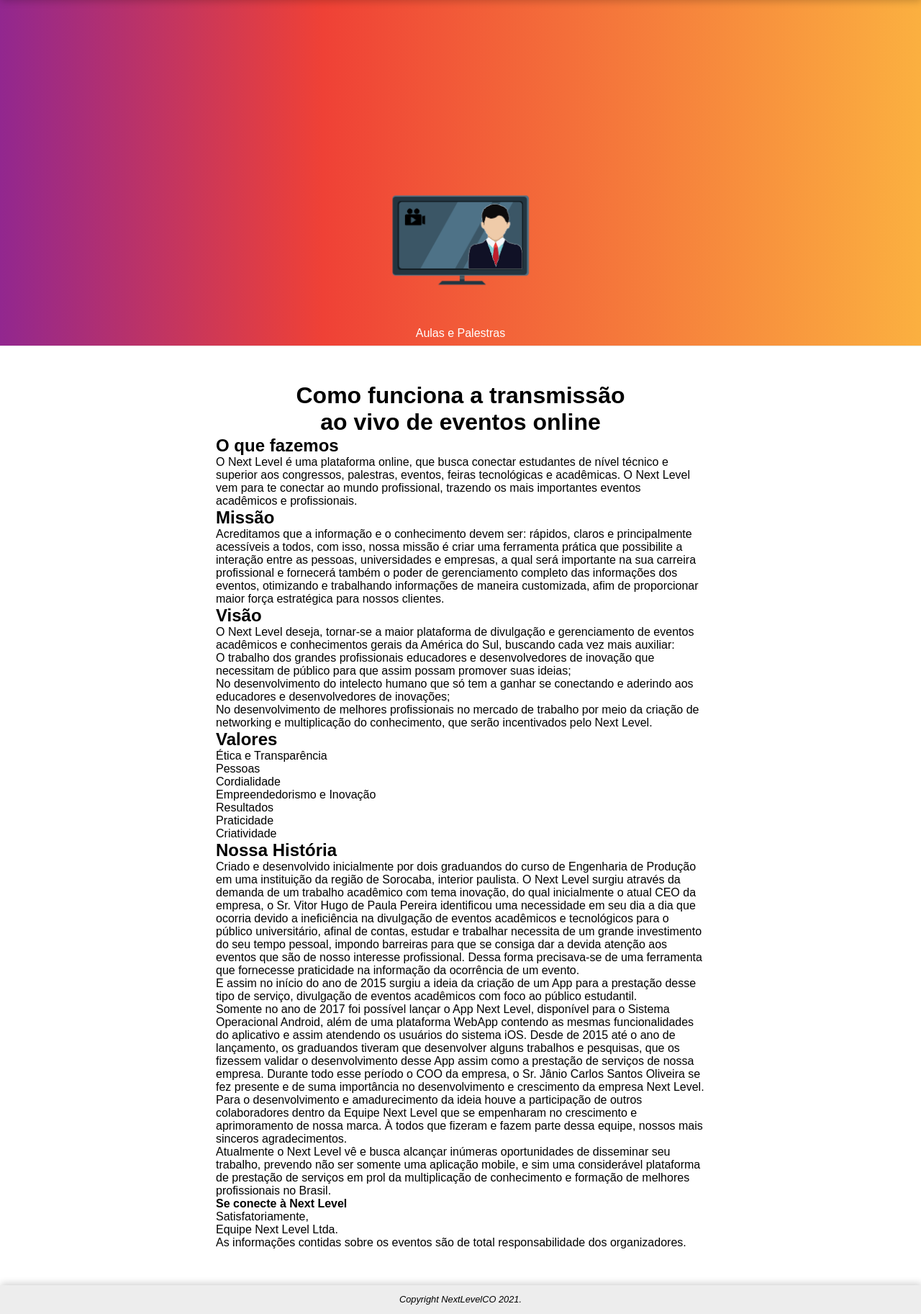
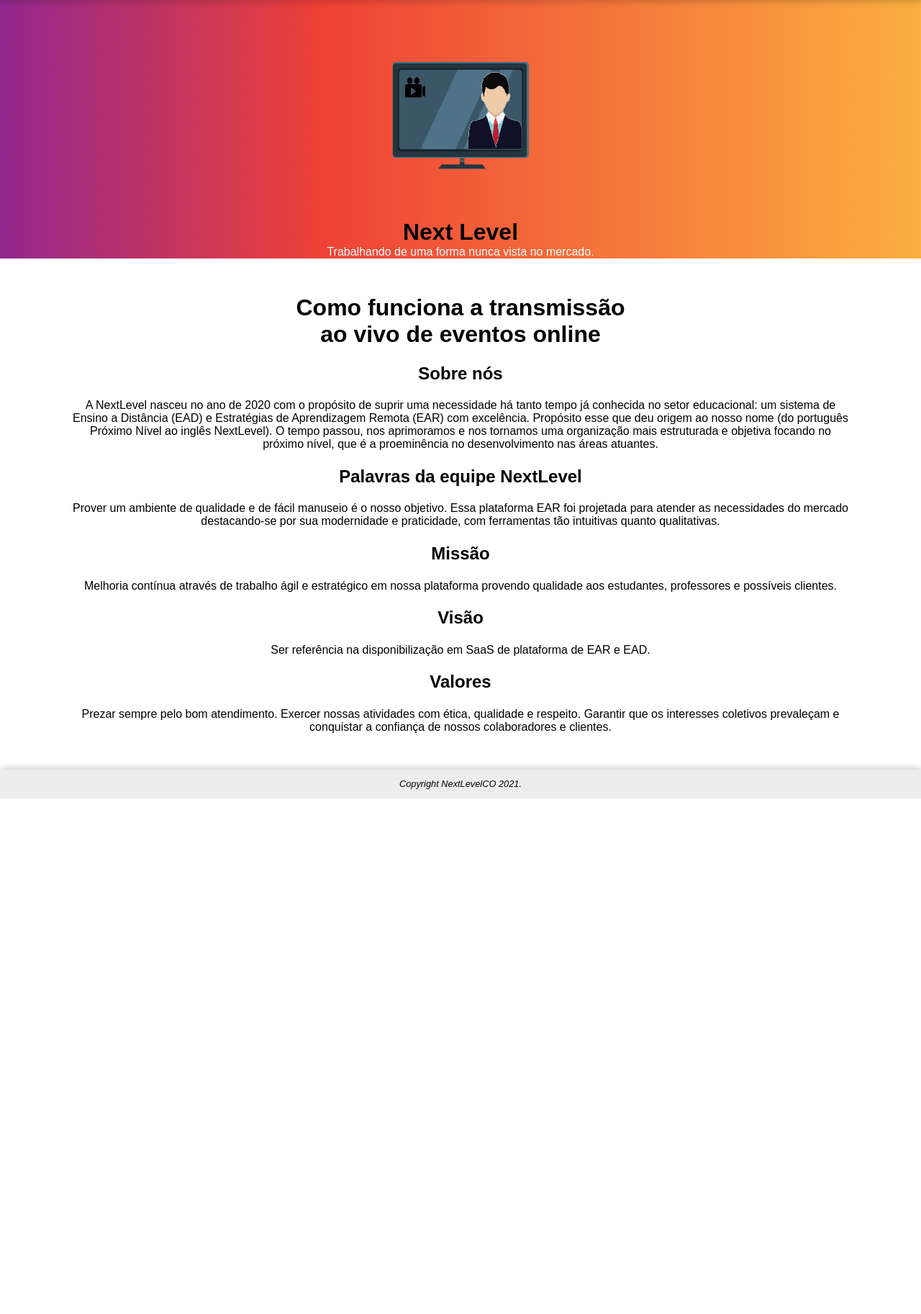
Before and after one commit to lucasgiannone/nlevel, a PHP site: page /sobre.php in a window 1280 px wide. Shown: the part 56-1881 px from the top of the page at 72% size. After the commit the page ends 1165 px from the top, so only its background shows below. Run offline with PHP 8.4, Linux system fonts and the light colour scheme; style sheets or scripts are compiled from the project's sources; some libraries are stand-ins or nearby versions.

Commit message:
Sobre responsivo

```diff
--- a/css/sobre.css
+++ b/css/sobre.css
@@ -1,13 +1,30 @@
 @charset "UTF-8";
 /*Homepage div*/
+#homepage {
+  max-width: 100%;
+}
+
 #heroimg {
   background: -webkit-gradient(linear, left top, right top, from(#92278f), color-stop(35%, #ef4136), to(#fbb040));
   background: linear-gradient(90deg, #92278f 0%, #ef4136 35%, #fbb040 100%);
-  height: 480px;
+  max-width: 100%;
   background-position: center;
-  background-repeat: no-repeat;
   background-size: cover;
-  border-bottom: solid #EDEDED 1px;
+  text-align: center;
+}
+
+#iconetv {
+  width: 50%;
+  height: 300px;
+  width: 250px;
+  max-width: 100%;
+}
+
+#heroimg > p {
+  padding: 1%;
+  text-align: center;
+  color: white;
+  display: inline;
 }
 
 #herotxt {
@@ -16,45 +33,33 @@
   color: white;
 }
 
-#iconetv {
-  height: 250px;
+#sobrepage {
+  max-width: 100%;
+  margin: 50px;
+  margin-inline: 100px;
 }
 
 #sobrepage > h1 {
   text-align: center;
 }
 
-/* Top Navigation */
-* {
-  padding: 0;
-  margin: 0;
-  text-decoration: none;
-  list-style: none;
-  -webkit-box-pack: center;
-      -ms-flex-pack: center;
-          justify-content: center;
-  font-family: Arial, Helvetica, sans-serif;
+#sobrepage > h2 {
+  text-align: center;
+  padding: 2%;
 }
 
-body {
-  height: 100%;
+#sobrepage > p {
+  text-align: center;
 }
 
-#container {
-  max-width: 100%;
-  padding-right: 15px;
-  padding-left: 15px;
-  margin-right: auto;
-  margin-left: auto;
-}
-
+/* Top Navigation */
 nav {
   background: white;
   position: -webkit-sticky;
   position: sticky;
   top: 0;
   height: 55px;
-  width: 100%;
+  max-width: 100%;
   border-bottom: solid #EDEDED 1px;
   -webkit-box-shadow: 1px 2px 10px rgba(0, 0, 0, 0.2);
           box-shadow: 1px 2px 10px rgba(0, 0, 0, 0.2);
@@ -166,8 +171,4 @@ footer {
 }
 
 /* Final Footer */
-#sobrepage {
-  margin-block: 50px;
-  margin-inline: 300px;
-}
 /*# sourceMappingURL=sobre.css.map */
--- a/css/sobre.scss
+++ b/css/sobre.scss
@@ -1,56 +1,68 @@
 $base: #0b0c10;
 /*Homepage div*/
+
+#homepage{
+	max-width: 100%;
+}
 #heroimg {
-	//background-image: linear-gradient(rgba(0, 0, 0, 0.5), rgba(0, 0, 0, 0.5)), url("/images/hero.jpg");
+	//background:white;
 	background: linear-gradient(90deg, rgba(146,39,143,1) 0%, rgba(239,65,54,1) 35%, rgba(251,176,64,1) 100%);
-	height: 480px;
+	max-width: 100%;
 	background-position: center;
-	background-repeat: no-repeat;
 	background-size: cover;
-	border-bottom: solid #EDEDED 1px;
+	text-align: center;
 }
+#iconetv{
+
+	width: 50%;
+	height: 300px;
+	width: 250px;
+	max-width: 100%;
+}
+#heroimg>p{
+	padding: 1%;
+	text-align: center;
+	color: white;
+	display: inline;
+
+}
+
 #herotxt {
 	padding: 200px;
 	text-align: center;
 	color: white;
-}
 
-#iconetv{
-	height: 250px;
-}
-
-//Sobrepage
-
-#sobrepage>h1{
-text-align: center;
 }
 
 
+
+//Sobrepage
+#sobrepage{
+	max-width: 100%;
+	margin: 50px;
+    margin-inline: 100px;
+}
+#sobrepage>h1{
+text-align: center;
+
+}
+#sobrepage>h2{
+	text-align: center;
+padding: 2%;
+}
+#sobrepage>p{
+	text-align: center;
+}
+
 /* Top Navigation */
-*{
-	padding: 0;
-	margin:0;
-	text-decoration: none;
-	list-style: none;
-	justify-content: center;
-	font-family: Arial, Helvetica, sans-serif;
-}
-body{
-    height: 100%;
-}
-#container{
-	max-width: 100%;
-    padding-right: 15px;
-    padding-left: 15px;
-    margin-right: auto;
-    margin-left: auto;
-}
+
+
 nav{
 	background: white;
   	position: sticky;
   	top: 0;
 	height: 55px;
-	width: 100%;
+	max-width: 100%;
 	border-bottom: solid #EDEDED 1px;
 	box-shadow: 1px 2px 10px rgba($color: black, $alpha: 0.2);
 }
@@ -154,8 +166,3 @@ footer{
 }
 
 /* Final Footer */
-
-#sobrepage{
-    margin-block: 50px;
-    margin-inline: 300px;
-}
--- a/sobre.php
+++ b/sobre.php
@@ -20,9 +20,9 @@ require_once "./components/nav.php"
 <!-- SOBRE -->
 <div id="homepage">
         <div id="heroimg">
-            <div id="herotxt">
-                <img id="iconetv" src="../images/tv.png">
-                <p>Aulas e Palestras</p>
+            <img id="iconetv" src="../images/tv.png"></img>
+                    <h1>Next Level</h1>
+                    <p>Trabalhando de uma forma nunca vista no mercado.</p>
         </div>
 </div>
 <div id="sobrepage">
@@ -30,84 +30,31 @@ require_once "./components/nav.php"
     <h1>Como funciona a transmissão</h1>
     <h1>ao vivo de eventos online</h1>
 
-                <h2>O que fazemos</h2>
-                <p>O Next Level é uma plataforma online, que busca conectar estudantes de nível técnico e superior aos congressos,
-                palestras, eventos, feiras tecnológicas e acadêmicas. O Next Level vem para te conectar ao mundo profissional,
-                trazendo os mais importantes eventos acadêmicos e profissionais.
+    <h2>Sobre nós</h2>
+        <p>
+        A NextLevel nasceu no ano de 2020 com o propósito de suprir uma necessidade há tanto tempo já conhecida no setor educacional: um sistema de Ensino a Distância (EAD) e Estratégias de Aprendizagem Remota (EAR) com excelência. Propósito esse que deu origem ao nosso nome (do português Próximo Nível ao inglês NextLevel). O tempo passou, nos aprimoramos e nos tornamos uma organização mais estruturada e objetiva focando no próximo nível, que é a proeminência no desenvolvimento nas áreas atuantes.
+     </p>
+
+    <h2>Palavras da equipe NextLevel</h2>
+        <p>
+        Prover um ambiente de qualidade e de fácil manuseio é o nosso objetivo. Essa plataforma EAR foi projetada para atender as necessidades do mercado destacando-se por sua modernidade e praticidade, com ferramentas tão intuitivas quanto qualitativas.
     </p>
 
     <h2>Missão</h2>
-                <p>Acreditamos que a informação e o conhecimento devem ser: rápidos, claros e principalmente acessíveis a todos,
-                com isso, nossa missão é criar uma ferramenta prática que possibilite a interação entre as pessoas, universidades
-                e empresas, a qual será importante na sua carreira profissional e fornecerá também o poder de gerenciamento
-                completo das informações dos eventos, otimizando e trabalhando informações de maneira customizada, afim de
-                proporcionar maior força estratégica para nossos clientes.
+        <p>
+        Melhoria contínua através de trabalho ágil e estratégico em nossa plataforma provendo qualidade aos estudantes, professores e possíveis clientes.
+     </p>
+    <h2>Visão</h2>
+        <p>
+        Ser referência na disponibilização em SaaS de plataforma de EAR e EAD.
         </p>
 
-                <h2>Visão</h2>
+        <h2>Valores</h2>
             <p>
-                O Next Level deseja, tornar-se a maior plataforma de divulgação e gerenciamento de eventos acadêmicos e
-                conhecimentos gerais da América do Sul, buscando cada vez mais auxiliar:
+            Prezar sempre pelo bom atendimento. Exercer nossas atividades com ética, qualidade e respeito. Garantir que os interesses coletivos prevaleçam e conquistar a confiança de nossos colaboradores e clientes.
         </p>
-                <ul>
-                    <li>
-                    O trabalho dos grandes profissionais educadores e desenvolvedores de inovação que necessitam de público para que
-                    assim possam promover suas ideias;
-                    </li>
-                    <li>
-                    No desenvolvimento do intelecto humano que só tem a ganhar se conectando e aderindo aos educadores e
-                    desenvolvedores de inovações;
-                    </li>
-                    <li>
-                    No desenvolvimento de melhores profissionais no mercado de trabalho por meio da criação de networking e
-                    multiplicação do conhecimento, que serão incentivados pelo Next Level.
-                    </li>
-                </ul>
+</div>
 
-                <h2>Valores</h2>
-                <ul>
-                    <li>Ética e Transparência</li>
-                    <li>Pessoas</li>
-                    <li>Cordialidade</li>
-                    <li>Empreendedorismo e Inovação</li>
-                    <li>Resultados</li>
-                    <li>Praticidade</li>
-                    <li>Criatividade</li>
-                </ul>
-
-                <h2>Nossa História</h2>
-                <p>
-                Criado e desenvolvido inicialmente por dois graduandos do curso de Engenharia de Produção em uma instituição da
-                região de Sorocaba, interior paulista. O Next Level surgiu através da demanda de um trabalho acadêmico com tema
-                inovação, do qual inicialmente
-                o atual CEO da empresa, o Sr. Vitor Hugo de Paula Pereira identificou uma necessidade em seu dia a dia que ocorria
-                devido a ineficiência na divulgação de eventos acadêmicos e tecnológicos para o público universitário, afinal de
-                contas, estudar
-                e trabalhar necessita de um grande investimento do seu tempo pessoal, impondo barreiras para que se consiga dar a
-                devida atenção aos eventos que são de nosso interesse profissional. Dessa forma precisava-se de uma ferramenta que
-                fornecesse praticidade
-                na informação da ocorrência de um evento.
-                <br> E assim no início do ano de 2015 surgiu a ideia da criação de um App para a prestação desse tipo de serviço,
-                divulgação de eventos acadêmicos com foco ao público estudantil.
-                <br> Somente no ano de 2017 foi possível lançar o App Next Level, disponível para o Sistema Operacional Android,
-                além de uma plataforma WebApp contendo as mesmas funcionalidades do aplicativo e assim atendendo os usuários do
-                sistema iOS. Desde
-                de 2015 até o ano de lançamento, os graduandos tiveram que desenvolver alguns trabalhos e pesquisas, que os
-                fizessem validar o desenvolvimento desse App assim como a prestação de serviços de nossa empresa. Durante todo
-                esse período o COO da empresa, o
-                Sr. Jânio Carlos Santos Oliveira se fez presente e de suma importância no desenvolvimento e crescimento da empresa
-                Next Level.
-                <br>Para o desenvolvimento e amadurecimento da ideia houve a participação de outros colaboradores dentro da Equipe
-                Next Level que se empenharam no crescimento e aprimoramento de nossa marca. À todos que fizeram e fazem parte
-                dessa equipe, nossos mais sinceros agradecimentos.
-                <br> Atualmente o Next Level vê e busca alcançar inúmeras oportunidades de disseminar seu trabalho, prevendo não
-                ser somente uma aplicação mobile, e sim uma considerável plataforma de prestação de serviços em prol da
-                multiplicação de conhecimento
-                e formação de melhores profissionais no Brasil.
-                </p>
-                <h4>Se conecte à Next Level</h4>
-                <p>Satisfatoriamente,</p> <p>Equipe Next Level Ltda.</p> <p>As informações contidas sobre os eventos são de total responsabilidade dos organizadores.</p></div>
-            </div>
     <!-- FOOTER -->
     <footer>
 		<address class="copyright">Copyright NextLevelCO 2021.</address>
```
Also changed, not shown: 1 other file. Lines whose indentation alone changed are shown as unchanged.
